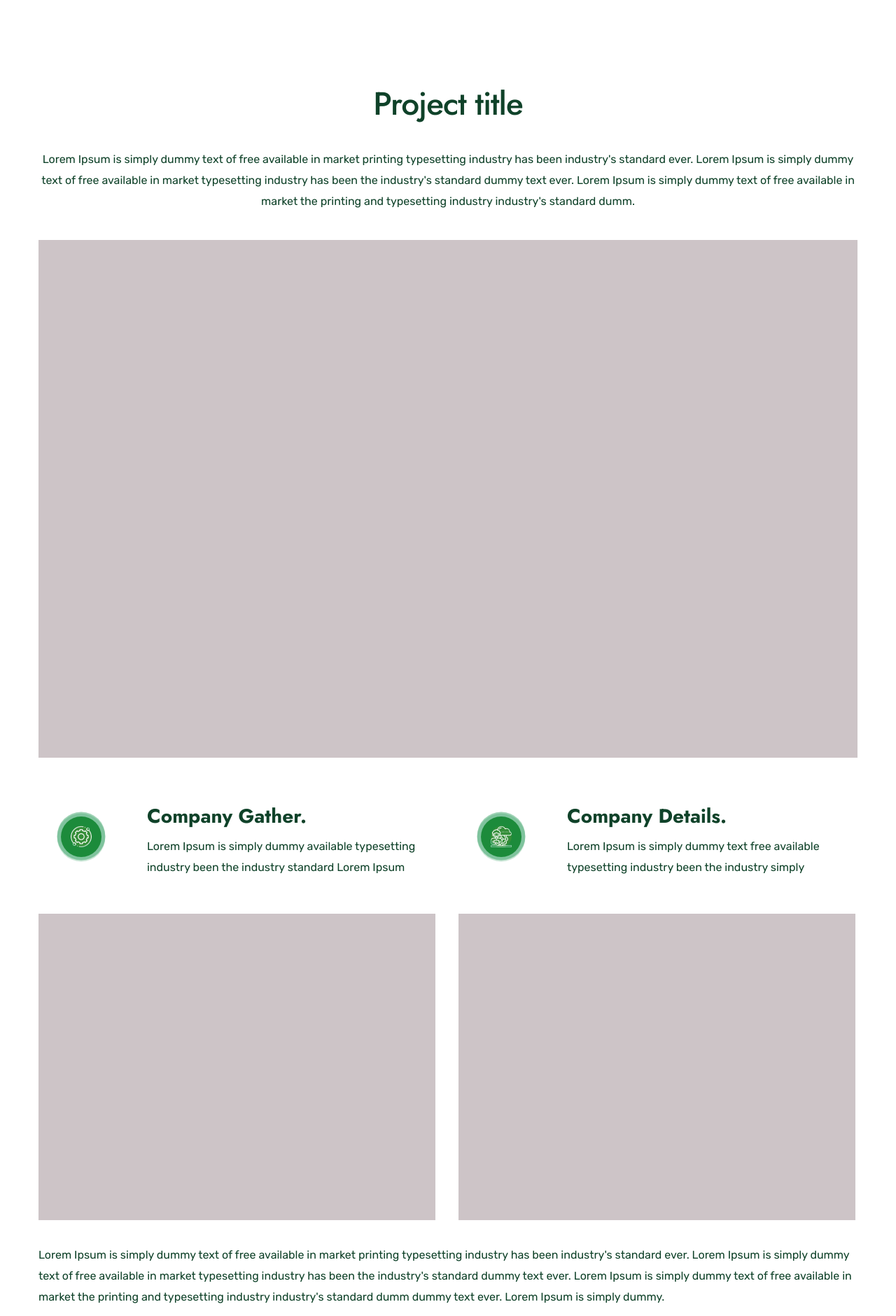
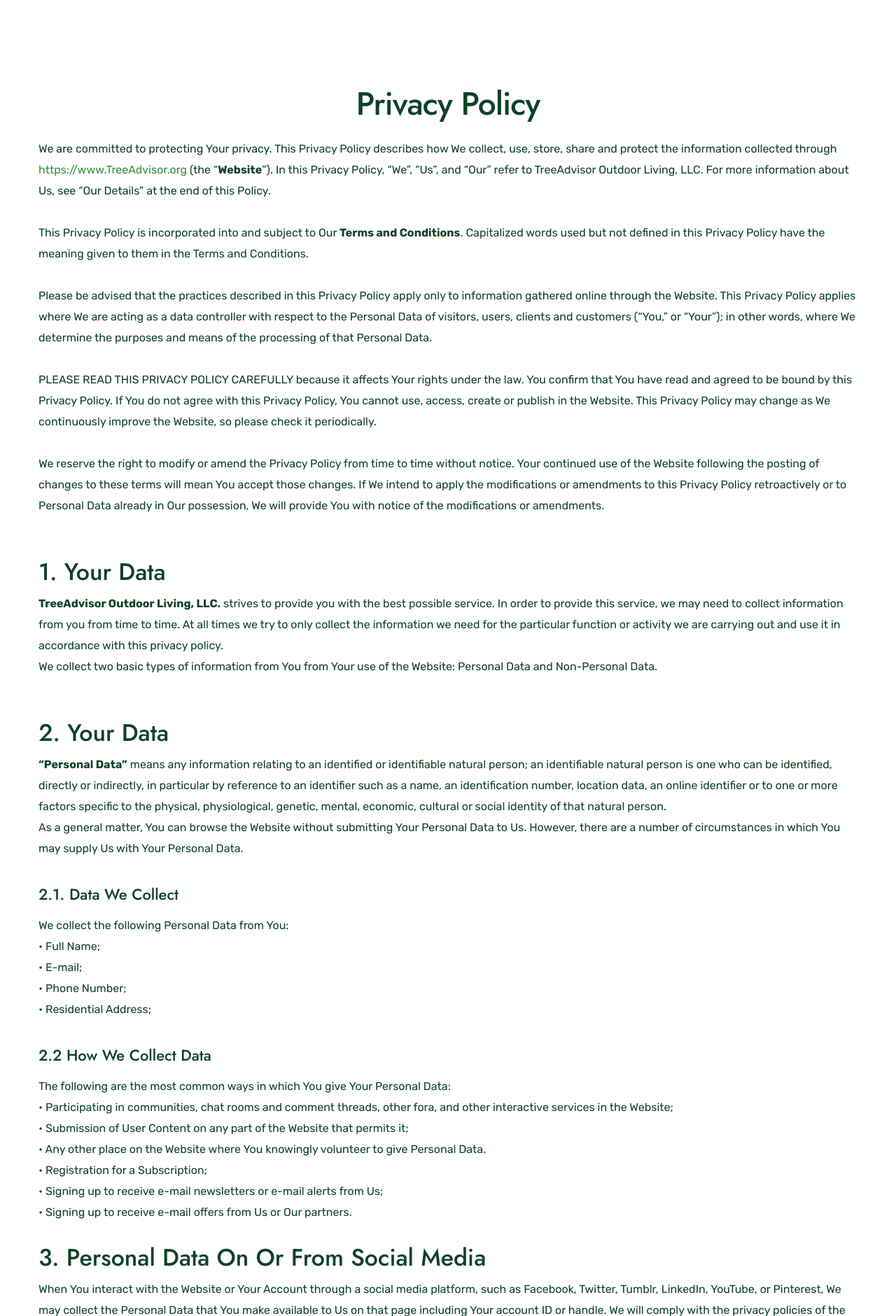
Before and after one commit to mcardy-ux/treeadvisor, a PHP site: page /privacyPolicy.php in a window 1280 px wide. Shown: the part 154-2035 px from the top of the page at 70% size. Run offline with PHP 8.4, Linux system fonts and the light colour scheme; some web fonts are replaced.

Commit message:
se realizaron cambios en el footer,mejoras en r.s. y hay una vista previa en privacy policy

```diff
--- a/footer.php
+++ b/footer.php
@@ -81,15 +81,12 @@
                                     </p>
                                     <ul class="list-menu-2 text-decs link-style4">
                                         <li>
-                                            <h3 class="heading-menu2"><a href="blog-detail.html">Bigg Ideas Of Weed Control</a></h3>
-                                            <span class="post-date"><span class="entry-date">August 7,
-                                                    2022</span></span>
+                                            <h3 class="heading-menu2"><a href="privacyPolicy.php">Privacy Policy.</a></h3>
+
                                         </li>
                                         <li>
-                                            <h3 class="heading-menu2"><a href="blog-detail.html">Bigg Ideas Lawn Care.</a>
+                                            <h3 class="heading-menu2"><a href="TermsConditions.php"> Terms Conditions.</a>
                                             </h3>
-                                            <span class="post-date"><span class="entry-date">August 7,
-                                                    2022</span></span>
                                         </li>
                                     </ul>
                                 </div>
--- a/privacyPolicy.php
+++ b/privacyPolicy.php
@@ -2,86 +2,117 @@
 
 <?php require('menu.php');?>
 <section class="flat-case-details">
-            <div class="container">
-                <div class="row">
-                    <div class="col-md-12">
-                        <h3 class="section-heading-jost-size46 fw-500 text-pri2-color center mg-bottom-50 ">Project title</h3>
-                        <p class="section-desc center mg-bottom-40">Lorem Ipsum is simply dummy text of free available in market printing typesetting industry has been industry's standard ever. Lorem Ipsum is simply dummy text of free available in market typesetting industry has been the industry's
-                            standard dummy text ever. Lorem Ipsum is simply dummy text of free available in market the printing and typesetting industry industry's standard dumm.</p>
-                        <div class="post-case-details">
-                            <img src="images/services/medium-shot-woman-plant-pot.jpg" alt="">
-                        </div>
-                    </div>
-                    <div class="col-md-6">
-                        <div class="services-box mg-bottom-35 wow fadeInLeft" style="visibility: visible; animation-name: fadeInLeft;">
-                            <div class="features-box">
-                                <span class="tf-icon icon-Group-660"><span class="ripple"></span></span>
-                                <div class="content-features">
-                                    <a href="#">
-                                        <h3 class="section-heading-jost-size28 mg-bottom-8">Company Gather.</h3>
-                                    </a>
-                                    <p class="section-desc">Lorem Ipsum is simply dummy available typesetting industry been the industry standard Lorem Ipsum</p>
-                                </div>
-                            </div>
-                            <div class="post-inner-box">
-                                <img src="images/services/close-up-planting-flowers-pot.jpg" alt="images">
-                            </div>
-                        </div>
-                    </div>
-                    <div class="col-md-6">
-                        <div class="services-box mg-bottom-35 wow fadeInLeft" style="visibility: visible; animation-name: fadeInLeft;">
-                            <div class="features-box">
-                                <span class="tf-icon icon-admin-sys"><span class="ripple"></span></span>
-                                <div class="content-features">
-                                    <a href="#">
-                                        <h3 class="section-heading-jost-size28 mg-bottom-8">Company Details. </h3>
-                                    </a>
-                                    <p class="section-desc">Lorem Ipsum is simply dummy text free available typesetting industry been the industry simply </p>
-                                </div>
-                            </div>
-                            <div class="post-inner-box">
-                                <img src="images/services/portrait-smiling-young-woman-holding-colorful-petunias-wooden-crate.jpg" alt="images">
-                            </div>
-                        </div>
-                    </div>
+        <div class="container">
+            <div class="row">
+                <div class="col-md-12">
+                    <h3 class="section-heading-jost-size46 fw-500 text-pri2-color center mg-bottom-35 ">Privacy Policy</h3>
+                        <p class="section-desc mg-bottom-35" >We are committed to protecting Your privacy. This Privacy Policy describes how We collect, use, store, share and protect the information collected through <a href="https://www.TreeAdvisor.org" style="color: #348e38 !important;"> https://www.TreeAdvisor.org </a> (the “<strong>Website</strong>”).
+                            In this Privacy Policy, “We”, “Us”, and “Our” refer to TreeAdvisor Outdoor Living, LLC. For more information about Us, see “Our Details” at the end of this Policy.
+                        <br><br>
+                            This Privacy Policy is incorporated into and subject to Our <strong>Terms and Conditions</strong>. Capitalized words used but not defined in this Privacy Policy have the meaning given to them in the Terms and Conditions.
+                        <br><br>
+                            Please be advised that the practices described in this Privacy Policy apply only to information gathered online through the Website. This Privacy Policy applies where We are acting as a data controller with respect to the Personal Data of visitors, users, clients and customers (“You,” or “Your”); in other words, where We determine the purposes and means of the processing of that Personal Data.
+                        <br><br>
+                            PLEASE READ THIS PRIVACY POLICY CAREFULLY because it affects Your rights under the law. You confirm that You have read and agreed to be bound by this Privacy Policy. If You do not agree with this Privacy Policy, You cannot use, access, create or publish in the Website. This Privacy Policy may change as We continuously improve the Website, so please check it periodically.
+                        <br><br>
+                            We reserve the right to modify or amend the Privacy Policy from time to time without notice. Your continued use of the Website following the posting of changes to these terms will mean You accept those changes. If We intend to apply the modifications or amendments to this Privacy Policy retroactively or to Personal Data already in Our possession, We will provide You with notice of the modifications or amendments.
+                        <br><br>
+                        </p>
+                    <h3 class="section-heading-jost-size34 fw-500 text-pri2-color mg-bottom-15" >1. Your Data</h3>
+                        <p class="section-desc mg-bottom-35">
+                            <strong>TreeAdvisor Outdoor Living, LLC.</strong> strives to provide you with the best possible service. In order to provide this service, we may need to collect information from you from time to time. At all times we try to only collect the information we need for the particular function or activity we are carrying out and use it in accordance with this privacy policy.
+                        <br>
+                            We collect two basic types of information from You from Your use of the Website: Personal Data and Non-Personal Data.
+                        </p>
+                        <br>
+                    <h3 class="section-heading-jost-size34 fw-500 text-pri2-color mg-bottom-15" >2. Your Data</h3>
+                        <p class="section-desc mg-bottom-35"> <strong>“Personal Data”</strong> means any information relating to an identified or identifiable natural person; an identifiable natural person is one who can be identified, directly or indirectly, in particular by reference to an identifier such as a name, an identification number, location data, an online identifier or to one or more factors specific to the physical, physiological, genetic, mental, economic, cultural or social identity of that natural person.
+                            <br>
+                            As a general matter, You can browse the Website without submitting Your Personal Data to Us. However, there are a number of circumstances in which You may supply Us with Your Personal Data.
+                        </p>
+                    <h3 class="section-heading-jost-size22 fw-500 text-pri2-color mg-bottom-15" >2.1. Data We Collect</h3>
+                        <p class="section-desc mg-bottom-35">
+                        We collect the following Personal Data from You:
+                            <br>
+                            • Full Name;
+                             <br>
+                            • E-mail;
+                            <br>
+                            • Phone Number;
+                            <br>
+                            • Residential Address;
+                        </p>
+                    <h3 class="section-heading-jost-size22 fw-500 text-pri2-color mg-bottom-15">2.2 How We Collect Data</h3>
+                        <p class="section-desc mg-bottom-35">
+                            The following are the most common ways in which You give Your Personal Data:
+                                <br>
+                            • Participating in communities, chat rooms and comment threads, other fora, and other interactive services in the Website;
+                                <br>
+                            • Submission of User Content on any part of the Website that permits it;
+                                <br>
+                            • Any other place on the Website where You knowingly volunteer to give Personal Data.
+                                <br>
+                            • Registration for a Subscription;
+                                <br>
+                            • Signing up to receive e-mail newsletters or e-mail alerts from Us;
+                                <br>
+                            • Signing up to receive e-mail offers from Us or Our partners.
+                        </p>
+                    <h3 class="section-heading-jost-size34 fw-500 text-pri2-color mg-bottom-15">3. Personal Data On Or From Social Media </h3>
+                        <p class="section-desc mg-bottom-35">
+                            When You interact with the Website or Your Account through a social media platform, such as Facebook, Twitter, Tumblr, LinkedIn, YouTube, or Pinterest, We may collect the Personal Data that You make available to Us on that page including Your account ID or handle. We will comply with the privacy policies of the corresponding social media platform and We will only collect and store such Personal Data that We are permitted to collect by these social media platforms.
+                        <br><br>
+                            When You interact with the Website or Your Account through a social media platform, such as Facebook, Twitter, Tumblr, LinkedIn, YouTube, or Pinterest, We may collect the Personal Data that You make available to Us on that page including Your account ID or handle. We will comply with the privacy policies of the corresponding social media platform and We will only collect and store such Personal Data that We are permitted to collect by these social media platforms.
+                        </p>
+                    <h3 class="section-heading-jost-size34 fw-500 text-pri2-color mg-bottom-15">4. Use of Personal Data </h3>
+                        <p class="section-desc mg-bottom-35">
+                            We do NOT sell or license Your Personal Data to any third party. <br>
+                            We may process any of Your Personal Data identified in this Privacy Policy where necessary for the establishment, exercise or defense of legal claims, whether in court proceedings or in an administrative or out-of-court procedure. The legal basis for this processing is Our legitimate interests, namely the protection and assertion of Our legal rights, Your legal rights and the legal rights of others.
+                            <br><br>
+                            In addition to the specific purposes for which We may process Your Personal Data set out in this clause, We may also process any of Your Personal Data where such processing is necessary for compliance with a legal obligation to which We are subject, or in order to protect Your vital interests or the vital interests of another natural person.
+                            <br><br>
+                            Specifically, We use Your Personal Data for the following:
+                                <br>
+                                • responding to Your queries and requests;
+                                    <br>
+                                • investigating complaints;
+                                    <br>
+                                • enforcing Our Terms and Conditions;
+                                    <br>
+                                • as otherwise required or authorized by law or government agency.
+                                    <br>
+                                • providing Goods and Services to You;
+                                    <br>
+                                • providing tips, news and/or updates; </p>
+                        <p>
+                    <h3 class="section-heading-jost-size34 fw-500 text-pri2-color mg-bottom-15">5. Sharing Of Personal Data </h3>
+                        <p class="section-desc mg-bottom-35">
+                        We may share your Personal Data with the following:
+                        <br>
+                       <strong>Third-Party Suppliers.</strong> We may disclose Your<strong> Enquiry Data</strong>to one or more of those selected third-party suppliers of Goods and Services identified on Our Website for the purpose of enabling them to contact You so that they can offer, market and sell relevant Goods and/or Services to You. Each such third party will act as a data controller in relation to the Enquiry Data that We supply to it; and upon contacting You, each such third party will supply to You a copy of its own privacy policy, which will govern that third party’s use of Your Personal Data. The suppliers and providers with whom We may share Your information include:
+                        <br><br>
+                            • Advertising services
+                            <br>
+                            • Social networking sites
+                            <br>
+                            • Analytics services
+                            <br>
+                            • IT service providers and web hosting companies
+                            <br>
+                            • Legal, auditing and other professional advisors or consultants
+                            <br>
+                            • Billing or data storage services
+                        </p>
+                     <h3 class="section-heading-jost-size34 fw-500 text-pri2-color mg-bottom-15">6. Use of Personal Data </h3>
+                        <p class="section-desc mg-bottom-35">
 
-                    <div class="col-md-12">
-                        <p class="section-desc mg-bottom-22">Lorem Ipsum is simply dummy text of free available in market printing typesetting industry has been industry's standard ever. Lorem Ipsum is simply dummy text of free available in market typesetting industry has been the industry's
-                            standard dummy text ever. Lorem Ipsum is simply dummy text of free available in market the printing and typesetting industry industry's standard dumm dummy text ever. Lorem Ipsum is simply dummy.</p>
-                        <p class="section-desc">Lorem Ipsum is simply dummy text of free available in market printing typesetting industry has been industry's standard ever. Lorem Ipsum is simply dummy text of free available in market typesetting industry has been the industry's
-                            standard.
                         </p>
-                        <div class="themesflat-spacer clearfix" data-desktop="75" data-mobile="30" data-smobile="30" style="height:75px"></div>
-                    </div>
-                    <div class="col-md-3">
-                        <div class="author-post">
-                            <img src="images/services/portrait-woman-gardening.jpg" alt="images">
-                        </div>
-                    </div>
-                    <div class="col-md-9">
-                        <div class="author-note bd-radius-8">
-                            <h4 class="author-name section-heading-rubik-size16 fw-500 text-pri2-color">D.JHON SHIKON</h4>
-                            <p class="author-desc">Lorem Ipsum is simply dummy text of free available in market the printing and typesetting industry has been the industry's standard dummy text ever.</p>
-                        </div>
-                    </div>
-                    <div class="col-md-12">
-                        <div class="post-tags-socials">
-                            <div class="post-tags">
-                                <span class="section-heading-rubik-size18 text-pri-color mg-right-15">Tag:</span>
-                                <a class="section-heading-rubik-size12 fw-500" href="#">design</a>
-                                <a class="section-heading-rubik-size12 fw-500" href="#">ui/ux design</a>
-                                <a class="section-heading-rubik-size12 fw-500" href="#">graphics</a>
-                                <a class="section-heading-rubik-size12 fw-500" href="#">icon</a>
-                            </div>
-                            <div class="post-socials ">
-                                <a href="#" class="skype"><span class="fa fa-skype"></span></a>
-                                <a href="#" class="facebook"><span class="fa fa-facebook"></span></a>
-                                <a href="#" class="instagram"><span class="fa fa-instagram"></span></a>
-                                <a href="#" class="twitter"><span class="fa fa-twitter"></span></a>
-                            </div>
-                        </div>
-                    </div>
+                    <h3 class="section-heading-jost-size34 fw-500 text-pri2-color mg-bottom-15">7. Use of Personal Data </h3>
+                        <p class="section-desc mg-bottom-35">
+
+                        </p>
                 </div>
             </div>
-        </section>
+        </div>
+</section>
 <?php require('footer.php');?>
--- a/stylesheet/style.css
+++ b/stylesheet/style.css
@@ -1601,7 +1601,7 @@
     padding-right: 3px;
     letter-spacing: 0px;
 }
-.p .content-box .desc-content-box-p {
+.p.content-box .desc-content-box-p {
     color: #0f4229;
     background-color: #ffffff;
     margin-top: 12px;
```
Also changed, not shown: index.php (+1 -6 lines).
